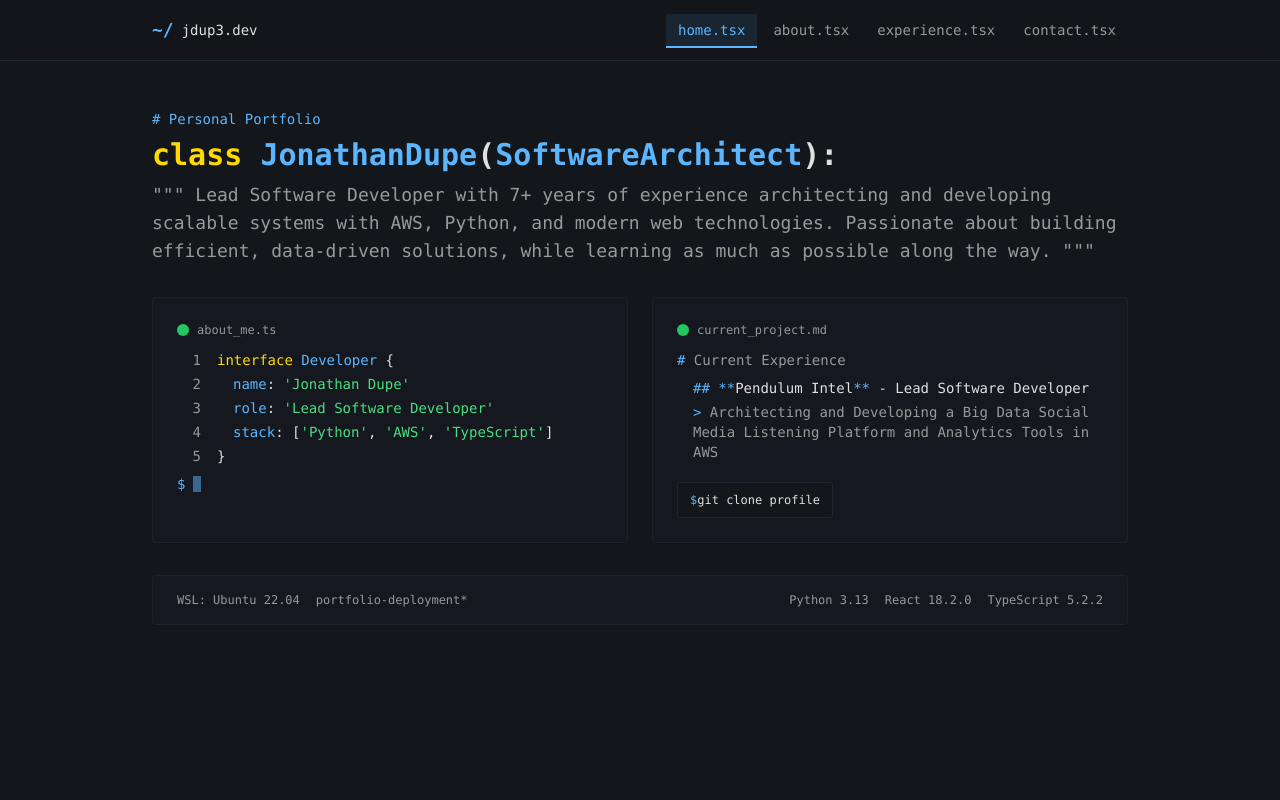
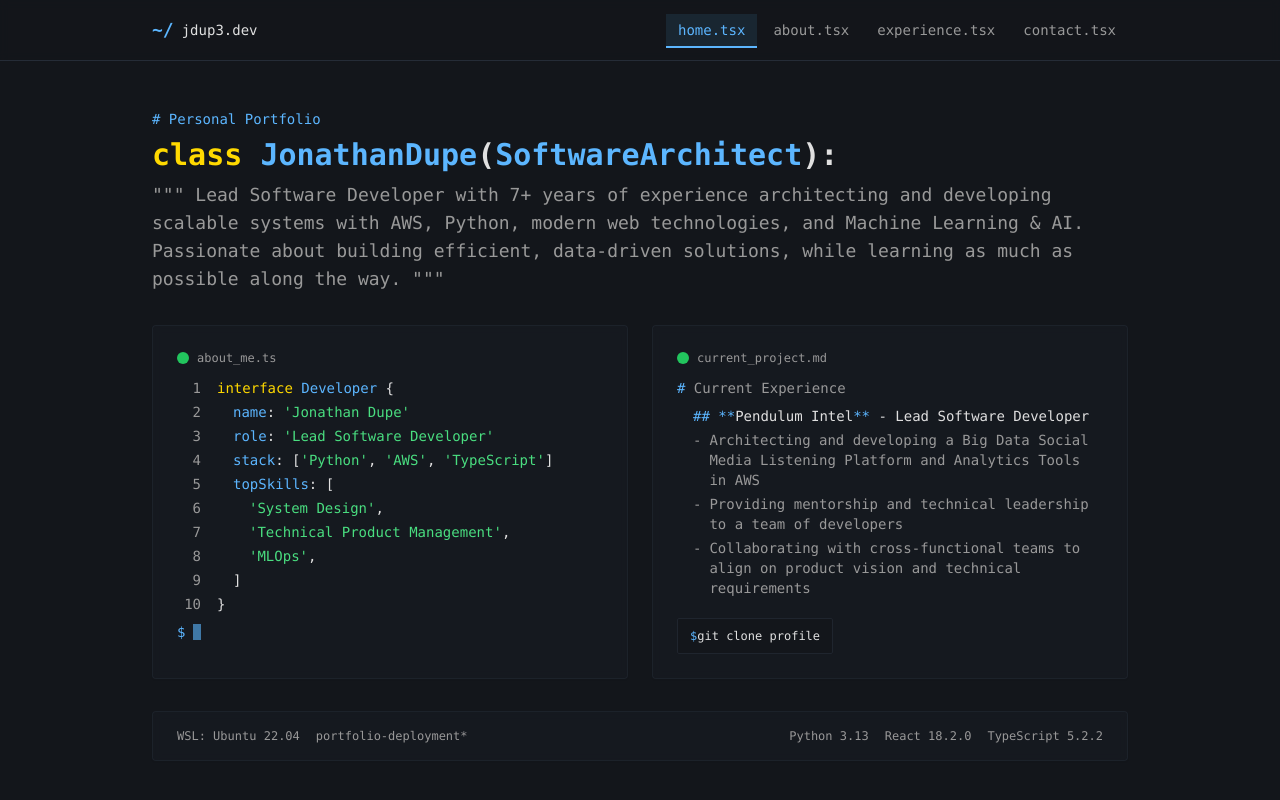
Before and after one commit to JDup3/jdup3.github.io, a React (Vite) app: page / in a window 1280 px wide. Shown: the top 800 px of the page. Built offline with nearby package versions, Linux system fonts and the light colour scheme.

Commit message:
Updating personal content (#15)
* Updating personal content

* Updating the readme

```diff
--- a/src/pages/About.tsx
+++ b/src/pages/About.tsx
@@ -216,7 +216,13 @@ function About() {
                 <span className="ml-10 text-green-400">"Documentation"</span>
               </>,
               <>
-                <span className="ml-6 text-foreground">]</span>
+                <span className="ml-6 text-foreground">],</span>
+              </>,
+              <>
+                <span className="ml-6 text-primary">"code_agents"</span>
+                <span className="text-foreground">: [</span>
+                <span className="text-green-400">"Github Copilot"</span>
+                <span className="text-foreground">],</span>
               </>,
               <>
                 <span className="ml-2 text-foreground">{'}'}</span>
--- a/src/pages/Experience.tsx
+++ b/src/pages/Experience.tsx
@@ -385,6 +385,8 @@ function Experience() {
                   <span className="text-green-400">"React"</span>
                   <span className="text-foreground">, </span>
                   <span className="text-green-400">"Vue.js"</span>
+                  <span className="text-foreground">, </span>
+                  <span className="text-green-400">"Vite"</span>
                   <span className="text-foreground">]</span>
                 </>,
                 <>
--- a/src/pages/Home.tsx
+++ b/src/pages/Home.tsx
@@ -24,9 +24,10 @@ function Home() {
         </h1>
         <p className="text-sm sm:text-base md:text-lg text-muted-foreground font-mono max-w-6xl">
           """ Lead Software Developer with 7+ years of experience architecting
-          and developing scalable systems with AWS, Python, and modern web
-          technologies. Passionate about building efficient, data-driven
-          solutions, while learning as much as possible along the way. """
+          and developing scalable systems with AWS, Python, modern web
+          technologies, and Machine Learning & AI. Passionate about building
+          efficient, data-driven solutions, while learning as much as possible
+          along the way. """
         </p>
       </div>
 
@@ -75,6 +76,27 @@ function Home() {
                 <span className="text-foreground">]</span>
               </>,
               <>
+                <span className="ml-6 text-primary">topSkills</span>
+                <span className="text-foreground">: [</span>
+              </>,
+              <>
+                <span className="ml-10 text-green-400">'System Design'</span>
+                <span className="text-foreground">,</span>
+              </>,
+              <>
+                <span className="ml-10 text-green-400">
+                  'Technical Product Management'
+                </span>
+                <span className="text-foreground">,</span>
+              </>,
+              <>
+                <span className="ml-10 text-green-400">'MLOps'</span>
+                <span className="text-foreground">,</span>
+              </>,
+              <>
+                <span className="ml-6 text-foreground">]</span>
+              </>,
+              <>
                 <span className="ml-2 text-foreground">{'}'}</span>
               </>,
             ]}
@@ -101,11 +123,27 @@ function Home() {
                   <span className="text-primary">**</span> - Lead Software
                   Developer
                 </p>
-                <p className="text-muted-foreground">
-                  <span className="text-primary">{'>'}</span> Architecting and
-                  Developing a Big Data Social Media Listening Platform and
-                  Analytics Tools in AWS
-                </p>
+                <div className="text-foreground flex text-muted-foreground">
+                  <span className="mr-2">-</span>
+                  <span className="flex-1">
+                    Architecting and developing a Big Data Social Media
+                    Listening Platform and Analytics Tools in AWS
+                  </span>
+                </div>
+                <div className="text-foreground flex text-muted-foreground">
+                  <span className="mr-2">-</span>
+                  <span className="flex-1">
+                    Providing mentorship and technical leadership to a team of
+                    developers
+                  </span>
+                </div>
+                <div className="text-foreground flex text-muted-foreground">
+                  <span className="mr-2">-</span>
+                  <span className="flex-1">
+                    Collaborating with cross-functional teams to align on
+                    product vision and technical requirements
+                  </span>
+                </div>
               </div>
             </div>
             <div className="pt-2">
```
Also changed, not shown: 1 other file (tests, documents, lock files or other folders).
